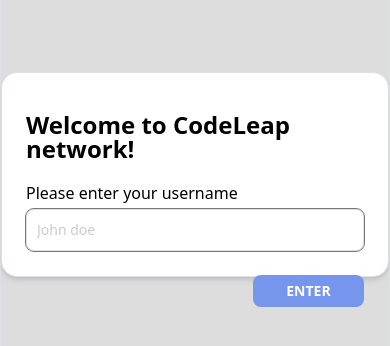
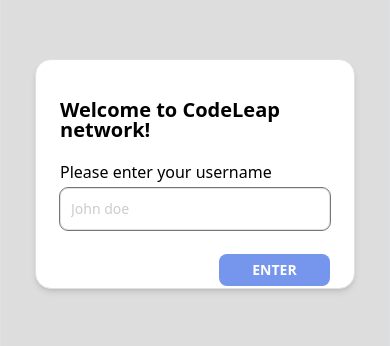
Before and after one commit to vitor-nogueira-dev/crud-bloglist-redux, a Next.js app: page / in a window 390 px wide. Shown: the part 248-594 px from the top of the page. Built offline with nearby package versions, Linux system fonts and the light colour scheme.

Commit message:
style: adding signup responsiveness

```diff
--- a/src/components/Signup.tsx
+++ b/src/components/Signup.tsx
@@ -19,9 +19,9 @@
     }
     return (
         <section className='bg-[#DDDDDD] h-screen m-auto border flex items-center justify-center'>
-            <form className='bg-[#ffffff] lg:w-[500px] h-[205px] rounded-[16px] flex flex-col justify-evenly border border-[#CCCCCC]
+            <form className='bg-[#ffffff] w-[320px] lg:w-[500px] md:w-[500px] h-[230px] rounded-[16px] flex flex-col justify-evenly border border-[#CCCCCC]
              p-6 py-10 shadow-md'>
-                <h1 className='text-2xl font-bold leading-none text-[#000000] md:text-2xl lg:text-2xl mb-4'>Welcome to CodeLeap network!</h1>
+                <h1 className='text-xl font-bold leading-none text-[#000000] md:text-2xl lg:text-2xl mb-4'>Welcome to CodeLeap network!</h1>
                 <div className="mb-6">
                     <label htmlFor="name" className="block mb-2 text-[16px] font-normal text-[#000000] leading-4">Please enter your username</label>
                     <input
```
